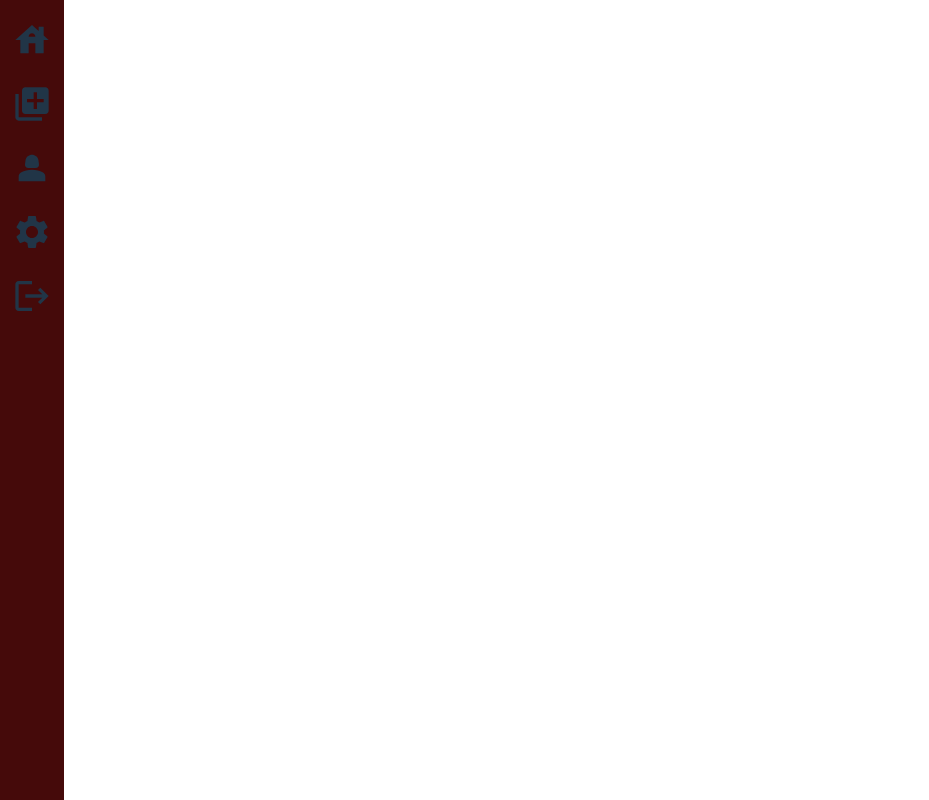
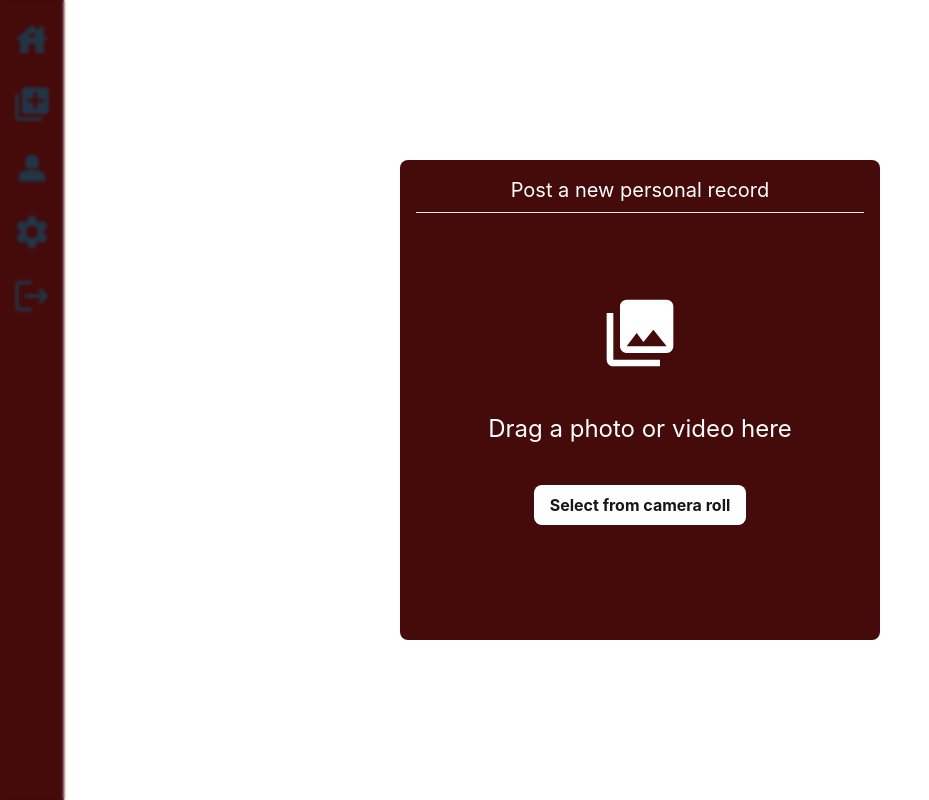
Before and after one commit to nschainblatt/modern-media, a React (Vite) app: page /post in a window 1280 px wide. Shown: the whole page, without its empty margins (0-929 px from the left). Built offline with nearby package versions, Linux system fonts and the light colour scheme.

Commit message:
Post PR modal, using NavLinks instead of anchor elements to prevent parent components from rerendering

```diff
--- a/package.json
+++ b/package.json
@@ -10,11 +10,13 @@
     "preview": "vite preview"
   },
   "dependencies": {
+    "@emailjs/browser": "^3.11.0",
     "@emotion/react": "^11.11.1",
     "@emotion/styled": "^11.11.0",
     "@material-ui/core": "^4.12.4",
     "@mui/icons-material": "^5.14.13",
     "@mui/material": "^5.14.13",
+    "@react-spring/web": "^9.7.3",
     "react": "^18.2.0",
     "react-dom": "^18.2.0",
     "react-router-dom": "^6.16.0",
--- a/src/App.jsx
+++ b/src/App.jsx
@@ -1,47 +1,52 @@
-import { createBrowserRouter, RouterProvider } from 'react-router-dom';
+import { createBrowserRouter, createRoutesFromChildren, Route, RouterProvider } from 'react-router-dom';
 import Login from './routes/unauthorized/Login';
 import ForgotPassword from './routes/unauthorized/ForgotPassword';
 import Signup from './routes/unauthorized/Signup';
 import Home from './routes/authorized/Home';
 import ResetPassword from './routes/unauthorized/ResetPassword';
 import Post from './routes/authorized/Post';
-import Profile from "./routes/authorized/Post";
-import Settings from "./routes/authorized/Settings";
+import Profile from './routes/authorized/Profile';
+import Settings from './routes/authorized/Settings';
+import Sidebar from './ui/Sidebar';
 
-const router = createBrowserRouter([
-  {
-    path: "/",
-    element: <Login />
-  },
-  {
-    path: '/signup',
-    element: <Signup />
-  },
-  {
-    path: '/forgotpassword',
-    element: <ForgotPassword />
-  },
-  {
-    path: '/resetpassword',
-    element: <ResetPassword />
-  },
-  {
-    path: '/home',
-    element: <Home />
-  },
-  {
-    path: '/post',
-    element: <Post />
-  },
-  {
-    path: '/profile',
-    element: <Profile />
-  },
-  {
-    path: '/settings',
-    element: <Settings />
-  }
-]);
+const router = createBrowserRouter(createRoutesFromChildren(
+  <>
+    <Route
+      path="/"
+      element={<Login />}
+    />
+    <Route
+      path="/signup"
+      element={<Signup />}
+    />
+    <Route
+      path="/forgotpassword"
+      element={<ForgotPassword />}
+    />
+    <Route
+      path="/resetpassword"
+      element={<ResetPassword />}
+    />
+    <Route element={<Sidebar />}>
+      <Route
+        path="/home"
+        element={<Home />}
+      />
+      <Route
+        path="/post"
+        element={<Post />}
+      />
+      <Route
+        path="/profile"
+        element={<Profile />}
+      />
+      <Route
+        path="/settings"
+        element={<Settings />}
+      />
+    </Route>
+  </>
+));
 
 const App = () => {
 
--- a/src/routes/authorized/Home.jsx
+++ b/src/routes/authorized/Home.jsx
@@ -1,11 +1,9 @@
-import Sidebar from "../../ui/Sidebar";
 import Feed from "../../ui/home/Feed";
 
 const Home = () => {
   return (
     <>
         <div className="flex">
-          <Sidebar />
           <div className="w-full flex flex-col text-center justify-center align-middle items-center">
             <Feed />
           </div>
--- a/src/routes/authorized/Post.jsx
+++ b/src/routes/authorized/Post.jsx
@@ -1,9 +1,43 @@
-import Sidebar from "../../ui/Sidebar";
+import Modal from "../../ui/Modal";
+import CollectionsIcon from '@mui/icons-material/Collections';
+import { useState, useEffect } from "react";
 
 const Post = () => {
+  const [isShown, setIsShown] = useState(false);
+
+  useEffect(() => {
+    setIsShown(true);
+  }, []);
+
   return (
     <>
-        <Sidebar />
+        <div className="flex">
+          {isShown
+            ? <div className="w-full flex flex-col text-center justify-center align-middle items-center">
+                <Modal
+                  header={
+                    <div className="text-xl flex flex-col gap-2 w-full text-center">
+                      <p>Post a new personal record</p>
+                      <hr />
+                    </div>
+                  }
+                  show={isShown}
+                  onHide={() => setIsShown(false)}
+                >
+                  <div className="flex flex-col text-center items-center gap-10">
+                    <CollectionsIcon sx={{ fontSize: 80 }} />
+                    <h1 className="text-2xl">Drag a photo or video here</h1>
+                    <button
+                      className="bg-white hover:bg-stone-300 text-[#171717] font-bold py-2 px-4 rounded-lg text-center"
+                    >
+                      Select from camera roll
+                    </button>
+                  </div>
+                </Modal>
+              </div>
+            : <></>
+          }
+        </div>
     </>
   );
 };
--- a/src/routes/authorized/Profile.jsx
+++ b/src/routes/authorized/Profile.jsx
@@ -1,9 +1,6 @@
-import Sidebar from "../../ui/Sidebar";
-
 const Profile = () => {
   return (
     <>
-        <Sidebar />
     </>
   );
 };
--- a/src/routes/authorized/Settings.jsx
+++ b/src/routes/authorized/Settings.jsx
@@ -1,9 +1,6 @@
-import Sidebar from "../../ui/Sidebar";
-
 const Settings = () => {
   return (
     <>
-        <Sidebar />
     </>
   );
 };
--- /dev/null
+++ b/src/ui/Modal.jsx
@@ -0,0 +1,60 @@
+import { useState, useEffect } from "react";
+import { useSpringValue, animated } from '@react-spring/web';
+import { createPortal } from "react-dom";
+
+const Modal = ({ show, children, onHide, header, maxWidth='20rem' }) => {
+  const [isShown, setIsShown] = useState(show);
+  const opacity = useSpringValue(isShown ? 1 : 0);
+  const zIndex = useSpringValue(isShown ? 1000 : -1);
+
+  useEffect(() => {
+    (async () => {
+      if (isShown) {
+        zIndex.set(1000);
+      await opacity.start(1);
+      } else {
+        await opacity.start(0);
+        zIndex.set(-1);
+        onHide();
+        }
+    })();
+  }, [isShown, onHide, opacity, zIndex]);
+
+  useEffect(() => {
+    setIsShown(show);
+  }, [show]);
+
+  const hideModal = () => {
+    setIsShown(false);
+  };
+
+  return createPortal(
+    <animated.div
+      className={'fixed inset-0 backdrop-blur-[1.5px] flex items-center justify-center'}
+      style={{
+        opacity,
+        zIndex
+      }}
+    >
+      <div
+        className="absolute inset-0"
+        onClick={hideModal}
+      />
+      <div
+        className="bg-red-950 p-4 rounded-lg text-white min-w-[30rem] min-h-[30rem] w-full flex-grow relative z-20 overflow-y-auto flex flex-col gap-20"
+        style={{
+          maxWidth,
+          maxHeight: '80vh'
+        }}
+      >
+        <div className="flex flex-col items-center justify-between w-full">
+          <div className="text-base w-full">{header}</div>
+        </div>
+        {children}
+      </div>
+    </animated.div>,
+    document.body
+  );
+};
+
+export default Modal;
--- a/src/ui/Sidebar.jsx
+++ b/src/ui/Sidebar.jsx
@@ -4,6 +4,8 @@ import AddToPhotosIcon from '@mui/icons-material/AddToPhotos';
 import HouseIcon from '@mui/icons-material/House';
 import LogoutIcon from '@mui/icons-material/Logout';
 import { useState } from 'react';
+import { Outlet } from 'react-router-dom';
+import { NavLink } from 'react-router-dom';
 
 const Sidebar = () => {
   const [iconText, setIconText] = useState('');
@@ -15,52 +17,53 @@ const Sidebar = () => {
   return (
     <>
       <div className="fixed inline-flex flex-col justify-start gap-6 min-h-[100vh] bg-red-950 py-5 px-3">
-        <a
+        <NavLink
           className="hover:cursor-pointer flex items-center"
           onMouseEnter={() => changeIconText('Home')}
           onMouseLeave={() => changeIconText('')}
-          href={'/home'}
+          to={'/home'}
         >
             <HouseIcon sx={{ fontSize: 40 }} />
             <span className="absolute ml-12">{iconText === 'Home' ? iconText : ''}</span>
-        </a>
-        <a
+        </NavLink>
+        <NavLink
           className="hover:cursor-pointer flex items-center"
           onMouseEnter={() => changeIconText('Post')}
           onMouseLeave={() => changeIconText('')}
-          href={'/post'}
+          to={'/post'}
         >
             <AddToPhotosIcon sx={{ fontSize: 40 }} />
             <span className="absolute ml-12">{iconText === 'Post' ? iconText : ''}</span>
-        </a>
-        <a
+        </NavLink>
+        <NavLink
           className="hover:cursor-pointer flex items-center"
           onMouseEnter={() => changeIconText('Profile')}
           onMouseLeave={() => changeIconText('')}
-          href={'/profile'}
+          to={'/profile'}
         >
             <Person2Icon sx={{ fontSize: 40 }} />
             <span className="absolute ml-12">{iconText === 'Profile' ? iconText : ''}</span>
-        </a>
-        <a
+        </NavLink>
+        <NavLink
           className="hover:cursor-pointer flex items-center"
           onMouseEnter={() => changeIconText('Settings')}
           onMouseLeave={() => changeIconText('')}
-          href={'/settings'}
+          to={'/settings'}
         >
             <SettingsIcon sx={{ fontSize: 40 }} />
             <span className="absolute ml-12">{iconText === 'Settings' ? iconText : ''}</span>
-        </a>
-        <a
+        </NavLink>
+        <NavLink
           className="hover:cursor-pointer flex items-center"
           onMouseEnter={() => changeIconText('Logout')}
           onMouseLeave={() => changeIconText('')}
-          href={'/'}
+          to={'/'}
         >
             <LogoutIcon sx={{ fontSize: 40 }} />
             <span className="absolute ml-12">{iconText === 'Logout' ? iconText : ''}</span>
-        </a>
+        </NavLink>
       </div>
+      <Outlet />
     </>
   );
 };
--- a/src/ui/home/SharePost.modal.jsx
+++ b/src/ui/home/SharePost.modal.jsx
@@ -1,4 +1,5 @@
 import { useEffect } from "react";
+import emailjs from "@emailjs/browser";
 
 const SharePost = ({ isShown, setIsShown }) => {
 
@@ -7,6 +8,20 @@ const SharePost = ({ isShown, setIsShown }) => {
       document.body.style.overflow = "hidden";
     }
   }, [isShown]);
+
+  const sharePost = () => {
+    const templateParams = {
+      from_name: 'Jason',
+      message: 'Check this out!'
+    };
+
+    emailjs.send("service_ans5h76", "template_miykvtn", templateParams, "91VwoWOTwWorzt825")
+    .then((response) => {
+      console.log('SUCCESS!', response.status, response.text);
+    }, (error) => {
+      console.log('FAILED...', error);
+   });
+  };
 
   return (
     <>
@@ -35,7 +50,12 @@ const SharePost = ({ isShown, setIsShown }) => {
             />
           </div>
           <hr />
-          <button className="bg-red-950 hover:bg-[#270A0A] text-white font-bold py-2 px-4 rounded-lg text-center">Send</button>
+          <button
+            className="bg-red-950 hover:bg-[#270A0A] text-white font-bold py-2 px-4 rounded-lg text-center"
+            onClick={sharePost}
+          >
+            Send
+          </button>
       </div>
     </>
   );
```
Also changed, not shown: 1 other file (tests, documents, lock files or other folders).
